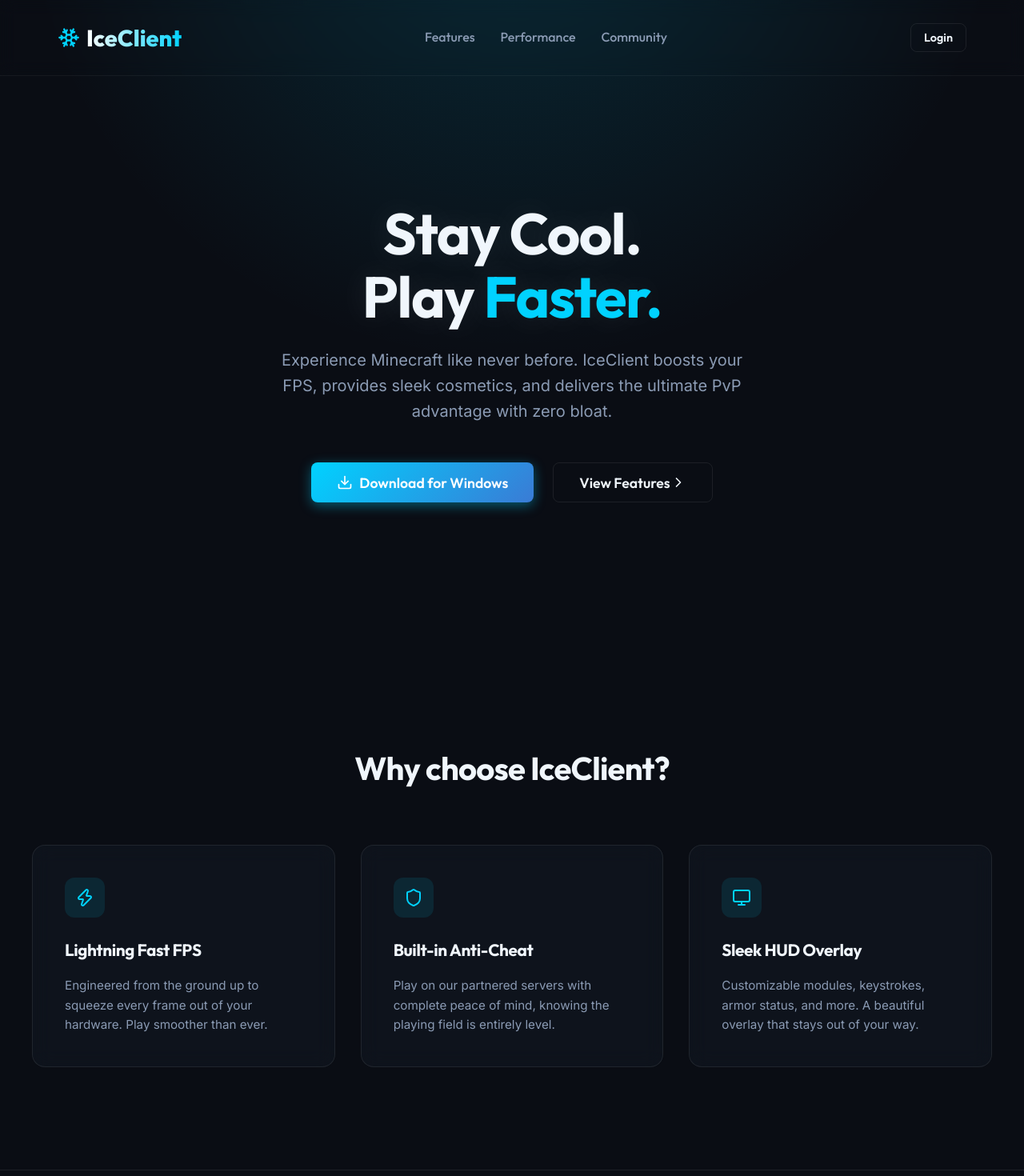
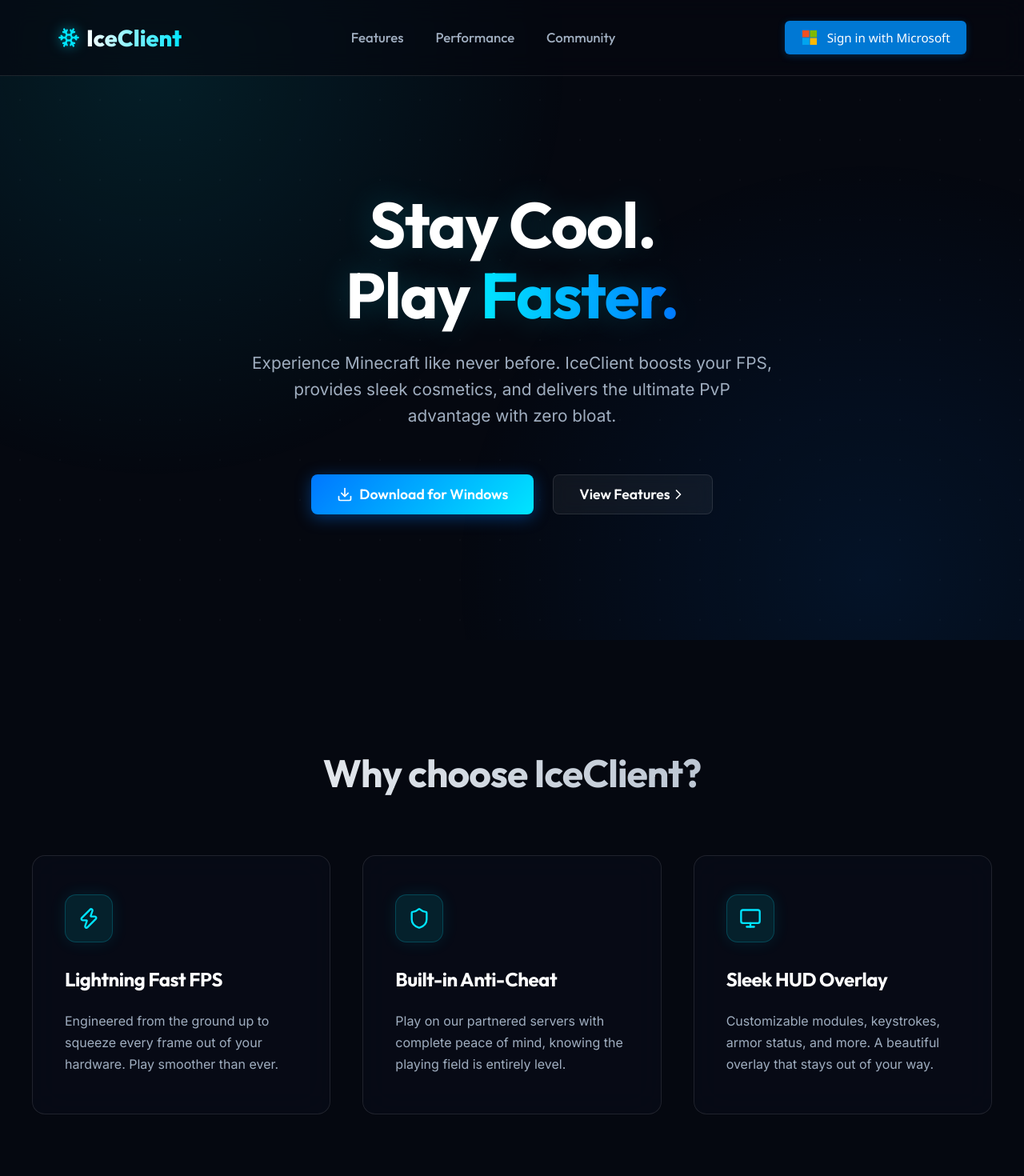
Before and after one commit to Matzified/IceClient-Website, a React (Vite) app: page / in a window 1280 px wide. Shown: the top 1470 px of the page at 80% size. Built offline with nearby package versions, Linux system fonts and the light colour scheme.

Commit message:
feat: added advanced scroll animations and Microsoft login dashboard

```diff
--- a/src/App.jsx
+++ b/src/App.jsx
@@ -1,4 +1,4 @@
-import React, { useEffect } from 'react';
+import React, { useEffect, useState } from 'react';
 import {
   Snowflake,
   Download,
@@ -6,27 +6,58 @@ import {
   Shield,
   Monitor,
   ChevronRight,
-  Menu
+  X,
+  LayoutDashboard,
+  LogOut,
+  Settings,
+  User
 } from 'lucide-react';
 import './index.css';
 
-function Navbar() {
+const MicrosoftLogo = () => (
+  <svg className="ms-logo" viewBox="0 0 21 21" xmlns="http://www.w3.org/2000/svg">
+    <rect x="1" y="1" width="9" height="9" fill="#f25022"/>
+    <rect x="11" y="1" width="9" height="9" fill="#7fba00"/>
+    <rect x="1" y="11" width="9" height="9" fill="#00a4ef"/>
+    <rect x="11" y="11" width="9" height="9" fill="#ffb900"/>
+  </svg>
+);
+
+function Navbar({ isLoggedIn, onLogin, onOpenDashboard }) {
+  const [scrolled, setScrolled] = useState(false);
+
+  useEffect(() => {
+    const handleScroll = () => {
+      setScrolled(window.scrollY > 50);
+    };
+    window.addEventListener('scroll', handleScroll);
+    return () => window.removeEventListener('scroll', handleScroll);
+  }, []);
+
   return (
-    <header>
+    <header className={scrolled ? 'scrolled' : ''}>
       <div className="container nav-content">
-        <div className="logo">
+        <div className="logo animate-on-scroll slide-right">
           <Snowflake />
           <span>IceClient</span>
         </div>
-        <div className="nav-links">
+        <div className="nav-links animate-on-scroll fade-down delay-100">
           <a href="#features">Features</a>
           <a href="#performance">Performance</a>
           <a href="#community">Community</a>
         </div>
-        <div className="nav-actions">
-          <button className="btn btn-secondary" style={{ padding: '0.5rem 1rem', fontSize: '0.9rem' }}>
-            Login
-          </button>
+        <div className="nav-actions animate-on-scroll slide-left delay-200">
+          {isLoggedIn ? (
+            <button className="btn btn-dashboard" onClick={onOpenDashboard}>
+              <LayoutDashboard size={18} />
+              Dashboard
+            </button>
+          ) : (
+            <button className="btn btn-ms-login" onClick={onLogin}>
+              <MicrosoftLogo />
+              Sign in with Microsoft
+            </button>
+          )}
         </div>
       </div>
     </header>
@@ -37,14 +68,14 @@ function Hero() {
   return (
     <section className="hero">
       <div className="container hero-content">
-        <h1 className="hero-title">
+        <h1 className="hero-title animate-on-scroll fade-up">
           Stay Cool. <br />
           Play <span className="highlight">Faster.</span>
         </h1>
-        <p className="hero-subtitle">
+        <p className="hero-subtitle animate-on-scroll fade-up delay-100">
           Experience Minecraft like never before. IceClient boosts your FPS, provides sleek cosmetics, and delivers the ultimate PvP advantage with zero bloat.
         </p>
-        <div className="hero-actions">
+        <div className="hero-actions animate-on-scroll fade-up delay-200">
           <button className="btn btn-primary">
             <Download size={20} style={{ marginRight: '8px' }} />
             Download for Windows
@@ -61,17 +92,17 @@ function Hero() {
 function Features() {
   const features = [
     {
-      icon: <Zap size={24} />,
+      icon: <Zap size={28} />,
       title: "Lightning Fast FPS",
       desc: "Engineered from the ground up to squeeze every frame out of your hardware. Play smoother than ever."
     },
     {
-      icon: <Shield size={24} />,
+      icon: <Shield size={28} />,
       title: "Built-in Anti-Cheat",
       desc: "Play on our partnered servers with complete peace of mind, knowing the playing field is entirely level."
     },
     {
-      icon: <Monitor size={24} />,
+      icon: <Monitor size={28} />,
       title: "Sleek HUD Overlay",
       desc: "Customizable modules, keystrokes, armor status, and more. A beautiful overlay that stays out of your way."
     }
@@ -79,10 +110,13 @@ function Features() {
 
   return (
     <section id="features" className="features container">
-      <h2 className="section-title">Why choose IceClient?</h2>
+      <h2 className="section-title animate-on-scroll fade-up">Why choose IceClient?</h2>
       <div className="features-grid">
         {features.map((f, i) => (
-          <div key={i} className="feature-card glass-panel">
+          <div
+            key={i}
+            className={`feature-card glass-panel animate-on-scroll fade-up delay-${(i + 1) * 100}`}
+          >
             <div className="feature-icon">{f.icon}</div>
             <h3 className="feature-title">{f.title}</h3>
             <p className="feature-desc">{f.desc}</p>
@@ -93,39 +127,105 @@ function Features() {
   );
 }
 
+function DashboardModal({ isOpen, onClose, onLogout }) {
+  return (
+    <div className={`dashboard-modal-overlay ${isOpen ? 'active' : ''}`}>
+      <div className="dashboard-modal">
+        <button className="close-modal" onClick={onClose}>
+          <X size={24} />
+        </button>
+        <h2 style={{ marginBottom: '2rem', fontSize: '2rem', color: 'var(--accent-ice)' }}>Dashboard</h2>
+
+        <div style={{ display: 'grid', gridTemplateColumns: '1fr 2fr', gap: '2rem' }}>
+          <div className="glass-panel" style={{ padding: '1.5rem', textAlign: 'center' }}>
+            <div style={{ width: '80px', height: '80px', borderRadius: '50%', background: 'var(--bg-primary)', margin: '0 auto 1rem', display: 'flex', alignItems: 'center', justifyContent: 'center' }}>
+              <User size={40} color="var(--accent-ice)" />
+            </div>
+            <h3 style={{ marginBottom: '0.5rem' }}>PlayerName</h3>
+            <p style={{ color: 'var(--text-secondary)', fontSize: '0.9rem', marginBottom: '1.5rem' }}>Premium User</p>
+            <button className="btn btn-secondary" style={{ width: '100%', marginBottom: '1rem', padding: '0.5rem' }}>
+              <Settings size={18} style={{ marginRight: '8px' }} /> Settings
+            </button>
+            <button className="btn btn-secondary" onClick={onLogout} style={{ width: '100%', padding: '0.5rem', color: '#ff4d4d', borderColor: 'rgba(255, 77, 77, 0.3)' }}>
+              <LogOut size={18} style={{ marginRight: '8px' }} /> Sign Out
+            </button>
+          </div>
+          <div className="glass-panel" style={{ padding: '2rem' }}>
+            <h3 style={{ marginBottom: '1rem', borderBottom: '1px solid var(--border-light)', paddingBottom: '0.5rem' }}>Your Statistics</h3>
+            <div style={{ display: 'grid', gridTemplateColumns: '1fr 1fr', gap: '1.5rem', marginTop: '1.5rem' }}>
+              <div style={{ background: 'var(--bg-primary)', padding: '1rem', borderRadius: '8px' }}>
+                <p style={{ color: 'var(--text-secondary)', fontSize: '0.9rem' }}>Hours Played</p>
+                <p style={{ fontSize: '1.8rem', fontWeight: 'bold', color: 'var(--accent-ice)' }}>124.5</p>
+              </div>
+              <div style={{ background: 'var(--bg-primary)', padding: '1rem', borderRadius: '8px' }}>
+                <p style={{ color: 'var(--text-secondary)', fontSize: '0.9rem' }}>Cosmetics Owned</p>
+                <p style={{ fontSize: '1.8rem', fontWeight: 'bold', color: 'var(--accent-blue)' }}>12</p>
+              </div>
+            </div>
+          </div>
+        </div>
+      </div>
+    </div>
+  );
+}
+
 function App() {
-  // Simple intersection observer for scroll animations
+  const [isLoggedIn, setIsLoggedIn] = useState(false);
+  const [isDashboardOpen, setIsDashboardOpen] = useState(false);
+
+  // Advanced scroll animations observer
   useEffect(() => {
     const observer = new IntersectionObserver((entries) => {
       entries.forEach(entry => {
         if (entry.isIntersecting) {
-          entry.target.style.opacity = 1;
-          entry.target.style.transform = 'translateY(0)';
+          entry.target.classList.add('is-visible');
         }
       });
-    }, { threshold: 0.1 });
+    }, { threshold: 0.1, rootMargin: "0px 0px -50px 0px" });
 
-    document.querySelectorAll('.glass-panel').forEach(el => {
-      el.style.opacity = 0;
-      el.style.transform = 'translateY(20px)';
-      el.style.transition = 'all 0.6s cubic-bezier(0.25, 0.46, 0.45, 0.94)';
+    document.querySelectorAll('.animate-on-scroll').forEach(el => {
       observer.observe(el);
     });
 
     return () => observer.disconnect();
   }, []);
 
+  const handleLogin = () => {
+    // Simulate login flow
+    setIsLoggedIn(true);
+    setIsDashboardOpen(true);
+  };
+
+  const handleLogout = () => {
+    setIsLoggedIn(false);
+    setIsDashboardOpen(false);
+  };
+
   return (
     <>
       <div className="bg-gradient"></div>
-      <Navbar />
+      <div className="snow-overlay"></div>
+
+      <Navbar
+        isLoggedIn={isLoggedIn}
+        onLogin={handleLogin}
+        onOpenDashboard={() => setIsDashboardOpen(true)}
+      />
+
       <main>
         <Hero />
         <Features />
       </main>
-      <footer style={{ textAlign: 'center', padding: '3rem 0', color: 'var(--text-secondary)', borderTop: '1px solid var(--border-color)' }}>
-        <div className="container">
-          <p>&copy; {new Date().getFullYear()} IceClient. All rights reserved. Not affiliated with Mojang AB.</p>
+
+      <DashboardModal
+        isOpen={isDashboardOpen}
+        onClose={() => setIsDashboardOpen(false)}
+        onLogout={handleLogout}
+      />
+
+      <footer style={{ textAlign: 'center', padding: '3rem 0', color: 'var(--text-secondary)', borderTop: '1px solid var(--border-light)' }}>
+        <div className="container animate-on-scroll zoom-in">
+          <p>&copy; {new Date().getFullYear()} IceClient. All rights reserved. Not affiliated with Mojang AB or Microsoft Corp.</p>
         </div>
       </footer>
     </>
--- a/src/index.css
+++ b/src/index.css
@@ -1,23 +1,27 @@
 :root {
-  /* Colors */
-  --bg-primary: #0a0d14;
-  --bg-secondary: #121822;
-  --bg-card: rgba(18, 24, 34, 0.6);
+  /* Frosty Colors */
+  --bg-primary: #050810;
+  --bg-secondary: #0a1120;
+  --bg-glass: rgba(10, 17, 32, 0.4);
 
-  --text-primary: #f0f6fc;
-  --text-secondary: #8b9bb4;
+  --text-primary: #ffffff;
+  --text-secondary: #a0aec0;
 
-  --accent-blue: #00d2ff;
-  --accent-cyan: #3a7bd5;
-  --accent-glow: rgba(0, 210, 255, 0.4);
+  --accent-ice: #00e5ff;
+  --accent-blue: #0077ff;
+  --accent-glow: rgba(0, 229, 255, 0.5);
 
   /* Borders */
-  --border-color: rgba(255, 255, 255, 0.08);
-  --border-glow: rgba(0, 210, 255, 0.2);
+  --border-light: rgba(255, 255, 255, 0.1);
+  --border-glow: rgba(0, 229, 255, 0.3);
+
+  /* Microsoft Colors */
+  --ms-blue: #0078d4;
+  --ms-blue-hover: #0067b8;
 
   /* Typography */
-  --font-heading: 'Outfit', sans-serif;
-  --font-body: 'Inter', sans-serif;
+  --font-heading: 'Outfit', -apple-system, sans-serif;
+  --font-body: 'Inter', -apple-system, sans-serif;
 }
 
 * {
@@ -49,60 +53,72 @@ a {
   transition: all 0.3s ease;
 }
 
-/* Utility / Layout */
 .container {
   max-width: 1200px;
   margin: 0 auto;
   padding: 0 2rem;
 }
 
-/* Animations */
-@keyframes fadeIn {
-  from { opacity: 0; transform: translateY(20px); }
-  to { opacity: 1; transform: translateY(0); }
+/* Background Effects */
+.bg-gradient {
+  position: fixed;
+  top: 0;
+  left: 0;
+  width: 100vw;
+  height: 100vh;
+  background:
+    radial-gradient(circle at 15% 10%, rgba(0, 229, 255, 0.1) 0%, transparent 40%),
+    radial-gradient(circle at 85% 90%, rgba(0, 119, 255, 0.1) 0%, transparent 40%);
+  z-index: -2;
+  pointer-events: none;
 }
 
-@keyframes float {
-  0% { transform: translateY(0px); }
-  50% { transform: translateY(-10px); }
-  100% { transform: translateY(0px); }
-}
-
-@keyframes pulseGlow {
-  0% { box-shadow: 0 0 15px var(--accent-glow); }
-  50% { box-shadow: 0 0 30px var(--accent-glow); }
-  100% { box-shadow: 0 0 15px var(--accent-glow); }
-}
-
-/* Background Effects */
-.bg-gradient {
-  position: absolute;
-  top: -20%;
-  left: 50%;
-  transform: translateX(-50%);
+.snow-overlay {
+  position: fixed;
+  top: 0;
+  left: 0;
   width: 100vw;
   height: 100vh;
-  background: radial-gradient(circle at top, rgba(0, 210, 255, 0.15) 0%, rgba(10, 13, 20, 0) 60%);
+  background-image: radial-gradient(rgba(255, 255, 255, 0.1) 1px, transparent 1px);
+  background-size: 50px 50px;
+  opacity: 0.3;
   z-index: -1;
   pointer-events: none;
 }
 
+/* Glass Panels */
 .glass-panel {
-  background: var(--bg-card);
-  backdrop-filter: blur(12px);
-  -webkit-backdrop-filter: blur(12px);
-  border: 1px solid var(--border-color);
+  background: var(--bg-glass);
+  backdrop-filter: blur(20px);
+  -webkit-backdrop-filter: blur(20px);
+  border: 1px solid var(--border-light);
   border-radius: 16px;
-  transition: all 0.3s ease;
+  transition: all 0.4s cubic-bezier(0.175, 0.885, 0.32, 1.275);
+  position: relative;
+  overflow: hidden;
+}
+
+.glass-panel::before {
+  content: '';
+  position: absolute;
+  top: 0; left: -100%;
+  width: 50%; height: 100%;
+  background: linear-gradient(to right, transparent, rgba(255, 255, 255, 0.05), transparent);
+  transform: skewX(-20deg);
+  transition: left 0.7s ease;
+}
+
+.glass-panel:hover::before {
+  left: 150%;
 }
 
 .glass-panel:hover {
   border-color: var(--border-glow);
-  transform: translateY(-5px);
-  box-shadow: 0 10px 30px rgba(0, 0, 0, 0.5);
+  transform: translateY(-8px);
+  box-shadow: 0 15px 35px rgba(0, 0, 0, 0.4), 0 0 15px var(--border-glow);
 }
 
-/* Button Styles */
+/* Buttons */
 .btn {
   display: inline-flex;
   align-items: center;
@@ -120,41 +136,70 @@ a {
 }
 
 .btn-primary {
-  background: linear-gradient(135deg, var(--accent-blue), var(--accent-cyan));
+  background: linear-gradient(135deg, var(--accent-blue), var(--accent-ice));
   color: #fff;
   border: none;
-  box-shadow: 0 4px 15px var(--accent-glow);
-}
-
-.btn-primary::before {
-  content: '';
-  position: absolute;
-  top: 0; left: 0; width: 100%; height: 100%;
-  background: linear-gradient(135deg, var(--accent-cyan), var(--accent-blue));
-  z-index: -1;
-  opacity: 0;
-  transition: opacity 0.3s ease;
+  box-shadow: 0 4px 20px rgba(0, 119, 255, 0.4);
 }
 
 .btn-primary:hover {
-  transform: translateY(-3px);
-  box-shadow: 0 8px 25px rgba(0, 210, 255, 0.6);
-}
-
-.btn-primary:hover::before {
-  opacity: 1;
+  transform: translateY(-3px) scale(1.02);
+  box-shadow: 0 10px 30px rgba(0, 229, 255, 0.6);
 }
 
 .btn-secondary {
-  background: transparent;
+  background: rgba(255, 255, 255, 0.05);
   color: var(--text-primary);
-  border: 1px solid var(--border-color);
-  backdrop-filter: blur(5px);
+  border: 1px solid var(--border-light);
+  backdrop-filter: blur(10px);
 }
 
 .btn-secondary:hover {
-  background: rgba(255, 255, 255, 0.05);
-  border-color: var(--text-primary);
+  background: rgba(255, 255, 255, 0.1);
+  border-color: var(--accent-ice);
+  box-shadow: 0 0 15px rgba(0, 229, 255, 0.2);
+}
+
+/* Microsoft Login Button */
+.btn-ms-login {
+  background-color: var(--ms-blue);
+  color: white;
+  border: 1px solid transparent;
+  gap: 12px;
+  padding: 0.6rem 1.2rem;
+  font-size: 0.95rem;
+  font-family: 'Segoe UI', var(--font-body);
+  font-weight: 500;
+  border-radius: 6px;
+  box-shadow: 0 2px 10px rgba(0, 120, 212, 0.3);
+  transition: all 0.3s ease;
+}
+
+.btn-ms-login:hover {
+  background-color: var(--ms-blue-hover);
+  transform: translateY(-2px);
+  box-shadow: 0 6px 15px rgba(0, 120, 212, 0.5);
+}
+
+.btn-ms-login .ms-logo {
+  display: flex;
+  width: 20px;
+  height: 20px;
+}
+
+.btn-dashboard {
+  background: rgba(10, 17, 32, 0.8);
+  border: 1px solid var(--accent-ice);
+  color: var(--accent-ice);
+  gap: 8px;
+  padding: 0.6rem 1.2rem;
+  font-size: 0.95rem;
+  box-shadow: 0 0 10px rgba(0, 229, 255, 0.2);
+}
+
+.btn-dashboard:hover {
+  background: rgba(0, 229, 255, 0.1);
+  box-shadow: 0 0 20px rgba(0, 229, 255, 0.4);
 }
 
 /* Header/Nav */
@@ -163,8 +208,16 @@ header {
   position: fixed;
   top: 0; left: 0; right: 0;
   z-index: 100;
-  backdrop-filter: blur(10px);
-  border-bottom: 1px solid rgba(255, 255, 255, 0.05);
+  background: rgba(5, 8, 16, 0.6);
+  backdrop-filter: blur(15px);
+  border-bottom: 1px solid var(--border-light);
+  transition: all 0.3s ease;
+}
+
+header.scrolled {
+  padding: 1rem 0;
+  background: rgba(5, 8, 16, 0.85);
+  box-shadow: 0 5px 20px rgba(0, 0, 0, 0.5);
 }
 
 .nav-content {
@@ -183,20 +236,21 @@ header {
 }
 
 .logo span {
-  background: linear-gradient(to right, #ffffff, var(--accent-blue));
+  background: linear-gradient(to right, #ffffff, var(--accent-ice));
   -webkit-background-clip: text;
   -webkit-text-fill-color: transparent;
 }
 
 .logo svg {
-  color: var(--accent-blue);
+  color: var(--accent-ice);
   width: 28px;
   height: 28px;
+  filter: drop-shadow(0 0 8px rgba(0, 229, 255, 0.6));
 }
 
 .nav-links {
   display: flex;
-  gap: 2rem;
+  gap: 2.5rem;
 }
 
 .nav-links a {
@@ -204,6 +258,7 @@ header {
   font-weight: 500;
   color: var(--text-secondary);
   position: relative;
+  font-size: 1.05rem;
 }
 
 .nav-links a::after {
@@ -213,8 +268,9 @@ header {
   left: 0;
   width: 0;
   height: 2px;
-  background: var(--accent-blue);
+  background: var(--accent-ice);
   transition: width 0.3s ease;
+  box-shadow: 0 0 8px var(--accent-ice);
 }
 
 .nav-links a:hover {
@@ -237,28 +293,30 @@ header {
 }
 
 .hero-content {
-  max-width: 800px;
-  animation: fadeIn 1s ease forwards;
+  max-width: 900px;
+  z-index: 2;
 }
 
 .hero-title {
-  font-size: 4.5rem;
+  font-size: 5rem;
   line-height: 1.1;
   margin-bottom: 1.5rem;
-  text-shadow: 0 0 40px rgba(255, 255, 255, 0.1);
+  text-shadow: 0 0 40px rgba(0, 229, 255, 0.2);
 }
 
 .hero-title .highlight {
-  color: var(--accent-blue);
+  background: linear-gradient(to right, var(--accent-ice), var(--accent-blue));
+  -webkit-background-clip: text;
+  -webkit-text-fill-color: transparent;
   position: relative;
   display: inline-block;
 }
 
 .hero-subtitle {
-  font-size: 1.25rem;
+  font-size: 1.3rem;
   color: var(--text-secondary);
-  margin-bottom: 3rem;
-  max-width: 600px;
+  margin-bottom: 3.5rem;
+  max-width: 650px;
   margin-left: auto;
   margin-right: auto;
 }
@@ -277,55 +335,146 @@ header {
 
 .section-title {
   text-align: center;
-  font-size: 2.5rem;
+  font-size: 3rem;
   margin-bottom: 4rem;
+  background: linear-gradient(to right, #fff, var(--text-secondary));
+  -webkit-background-clip: text;
+  -webkit-text-fill-color: transparent;
 }
 
 .features-grid {
   display: grid;
-  grid-template-columns: repeat(auto-fit, minmax(300px, 1fr));
-  gap: 2rem;
+  grid-template-columns: repeat(auto-fit, minmax(320px, 1fr));
+  gap: 2.5rem;
 }
 
 .feature-card {
-  padding: 2.5rem;
+  padding: 3rem 2.5rem;
   display: flex;
   flex-direction: column;
   align-items: flex-start;
-  gap: 1rem;
+  gap: 1.2rem;
 }
 
 .feature-icon {
-  width: 50px;
-  height: 50px;
-  border-radius: 12px;
-  background: rgba(0, 210, 255, 0.1);
-  color: var(--accent-blue);
+  width: 60px;
+  height: 60px;
+  border-radius: 14px;
+  background: rgba(0, 229, 255, 0.1);
+  border: 1px solid rgba(0, 229, 255, 0.2);
+  color: var(--accent-ice);
   display: flex;
   align-items: center;
   justify-content: center;
-  font-size: 1.5rem;
+  font-size: 1.8rem;
   margin-bottom: 0.5rem;
+  box-shadow: 0 0 20px rgba(0, 229, 255, 0.1);
+  transition: all 0.3s ease;
+}
+
+.feature-card:hover .feature-icon {
+  transform: scale(1.1) rotate(5deg);
+  box-shadow: 0 0 30px rgba(0, 229, 255, 0.3);
+  background: rgba(0, 229, 255, 0.2);
 }
 
 .feature-title {
-  font-size: 1.3rem;
+  font-size: 1.5rem;
+  color: #fff;
 }
 
 .feature-desc {
   color: var(--text-secondary);
-  font-size: 0.95rem;
+  font-size: 1rem;
+  line-height: 1.7;
 }
+
+/* Dashboard UI Flow */
+.dashboard-modal-overlay {
+  position: fixed;
+  top: 0; left: 0; width: 100vw; height: 100vh;
+  background: rgba(5, 8, 16, 0.8);
+  backdrop-filter: blur(10px);
+  z-index: 1000;
+  display: flex;
+  align-items: center;
+  justify-content: center;
+  opacity: 0;
+  pointer-events: none;
+  transition: opacity 0.4s ease;
+}
+
+.dashboard-modal-overlay.active {
+  opacity: 1;
+  pointer-events: all;
+}
+
+.dashboard-modal {
+  width: 90%;
+  max-width: 900px;
+  background: var(--bg-secondary);
+  border: 1px solid var(--border-light);
+  border-radius: 20px;
+  padding: 3rem;
+  position: relative;
+  transform: scale(0.9) translateY(20px);
+  transition: all 0.4s cubic-bezier(0.175, 0.885, 0.32, 1.275);
+  box-shadow: 0 25px 50px -12px rgba(0, 0, 0, 0.5);
+}
+
+.dashboard-modal-overlay.active .dashboard-modal {
+  transform: scale(1) translateY(0);
+}
+
+.close-modal {
+  position: absolute;
+  top: 1.5rem; right: 1.5rem;
+  background: none;
+  border: none;
+  color: var(--text-secondary);
+  cursor: pointer;
+  transition: color 0.3s ease;
+}
+
+.close-modal:hover {
+  color: #fff;
+}
+
+/* Scroll Animations */
+.animate-on-scroll {
+  opacity: 0;
+  transition: all 0.8s cubic-bezier(0.25, 0.46, 0.45, 0.94);
+}
+
+.animate-on-scroll.is-visible {
+  opacity: 1;
+}
+
+.fade-up { transform: translateY(40px); }
+.fade-up.is-visible { transform: translateY(0); }
+
+.fade-down { transform: translateY(-40px); }
+.fade-down.is-visible { transform: translateY(0); }
+
+.slide-left { transform: translateX(50px); }
+.slide-left.is-visible { transform: translateX(0); }
+
+.slide-right { transform: translateX(-50px); }
+.slide-right.is-visible { transform: translateX(0); }
+
+.zoom-in { transform: scale(0.9); }
+.zoom-in.is-visible { transform: scale(1); }
+
+/* Staggering */
+.delay-100 { transition-delay: 100ms; }
+.delay-200 { transition-delay: 200ms; }
+.delay-300 { transition-delay: 300ms; }
+.delay-400 { transition-delay: 400ms; }
 
 /* Responsive */
 @media (max-width: 768px) {
-  .hero-title {
-    font-size: 3rem;
-  }
-  .nav-links {
-    display: none;
-  }
-  .hero-actions {
-    flex-direction: column;
-  }
+  .hero-title { font-size: 3.5rem; }
+  .nav-links { display: none; }
+  .hero-actions { flex-direction: column; }
+  .dashboard-modal { padding: 2rem; }
 }
```
